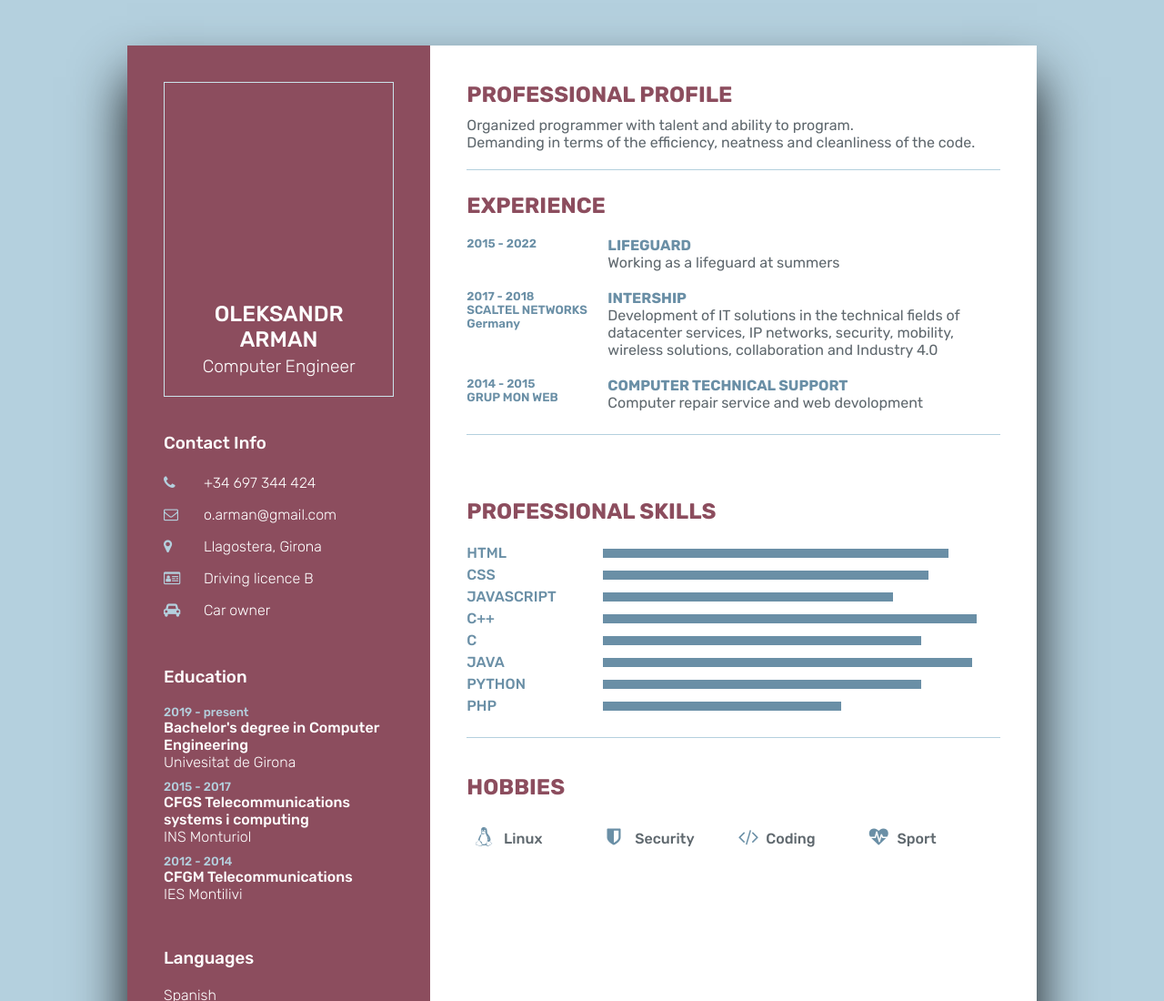
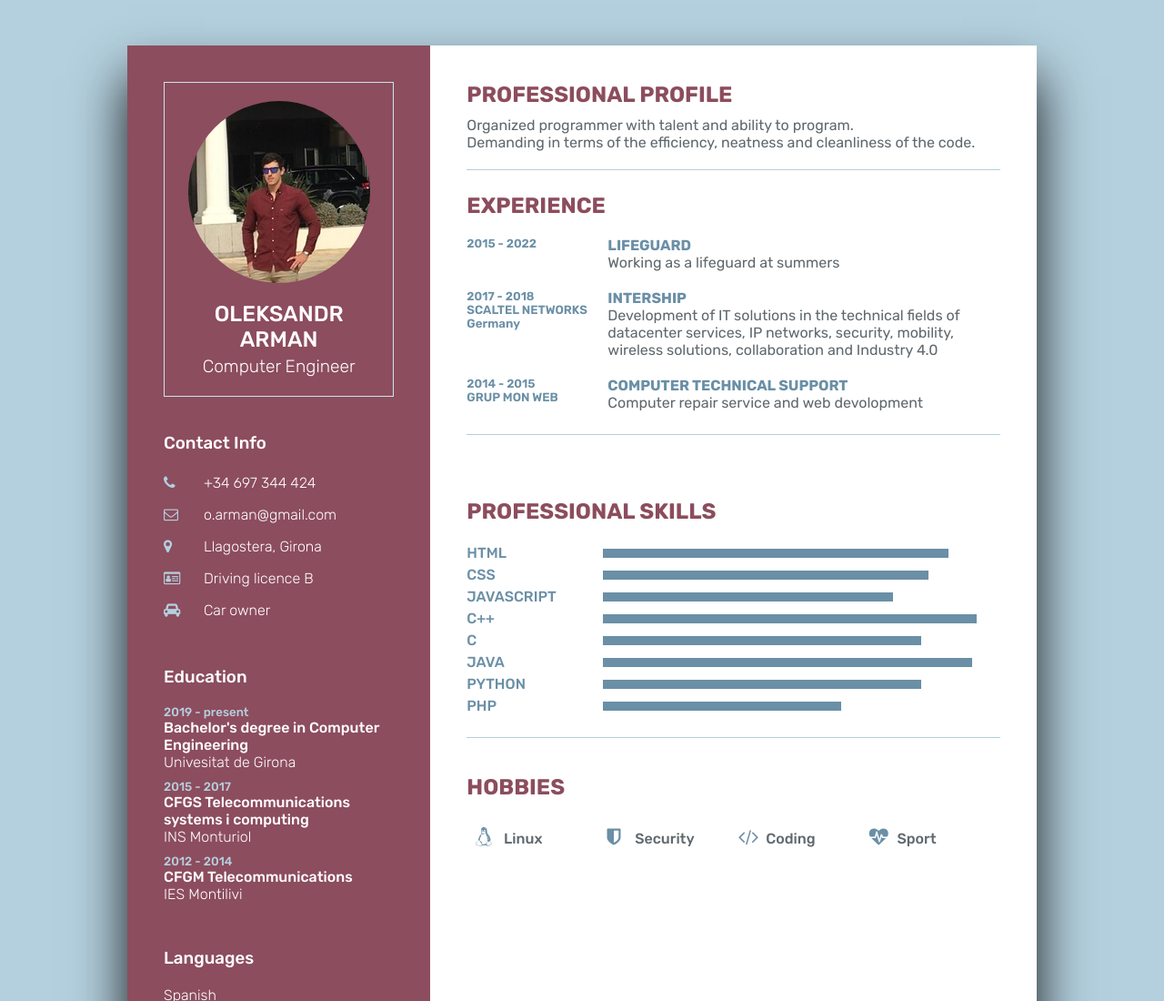
Before and after one commit to OleksandrArman/oleksandrarman.github.io, a plain HTML site: page index.html in a window 1280 px wide. Shown: the top 1100 px of the page at 91% size. Drawn offline with Linux system fonts and the light colour scheme.

Commit message:
Update index.html

```diff
--- a/index.html
+++ b/index.html
@@ -16,7 +16,7 @@
                 <!-- PROFILE BOX ----------------------------->
                 <div class="profile-box">
                     <div class="profile-img">
-                        <img src="a.jpg">
+                        <img src="b.jpg">
                     </div>
                     <h2>OLEKSANDR ARMAN<br>
                         <span>Computer Engineer</span>
```
